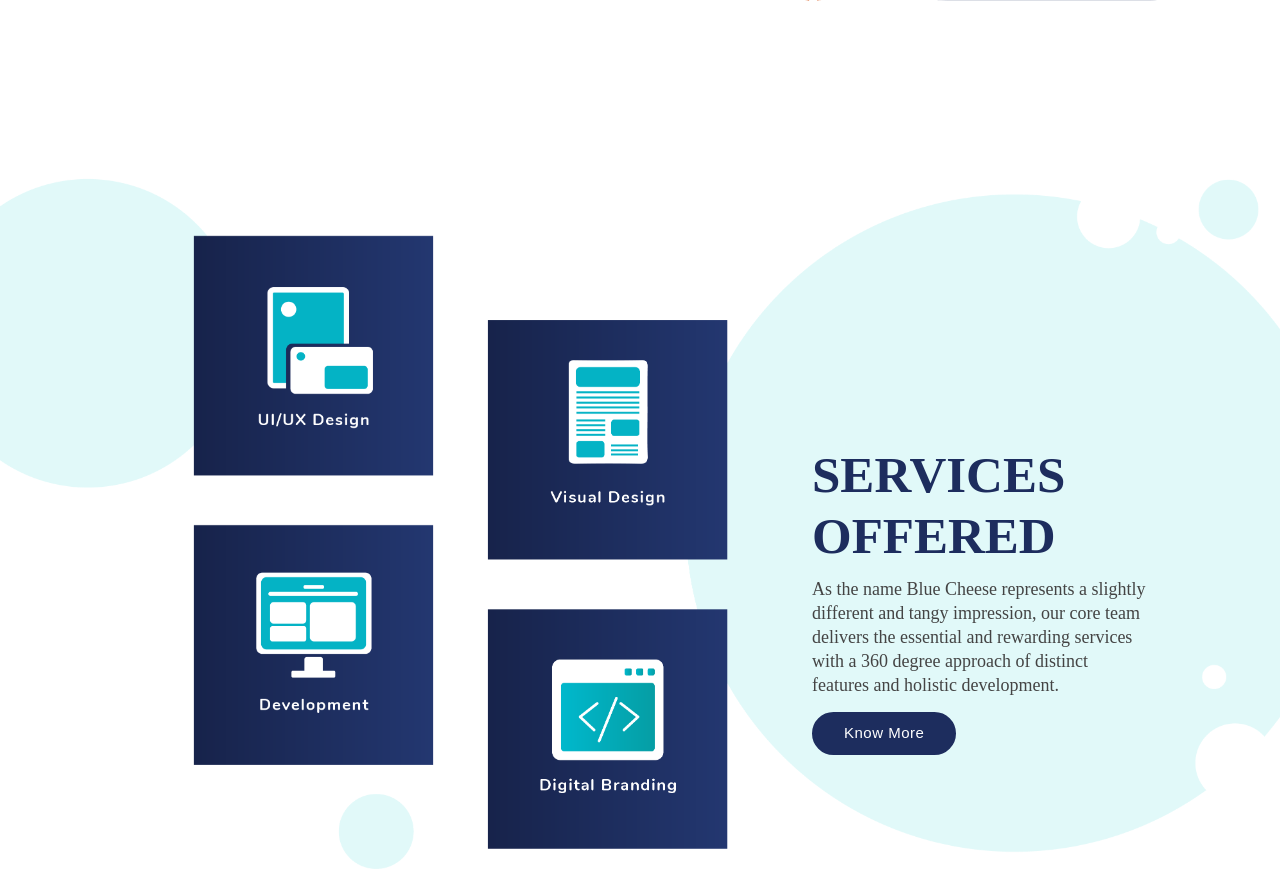
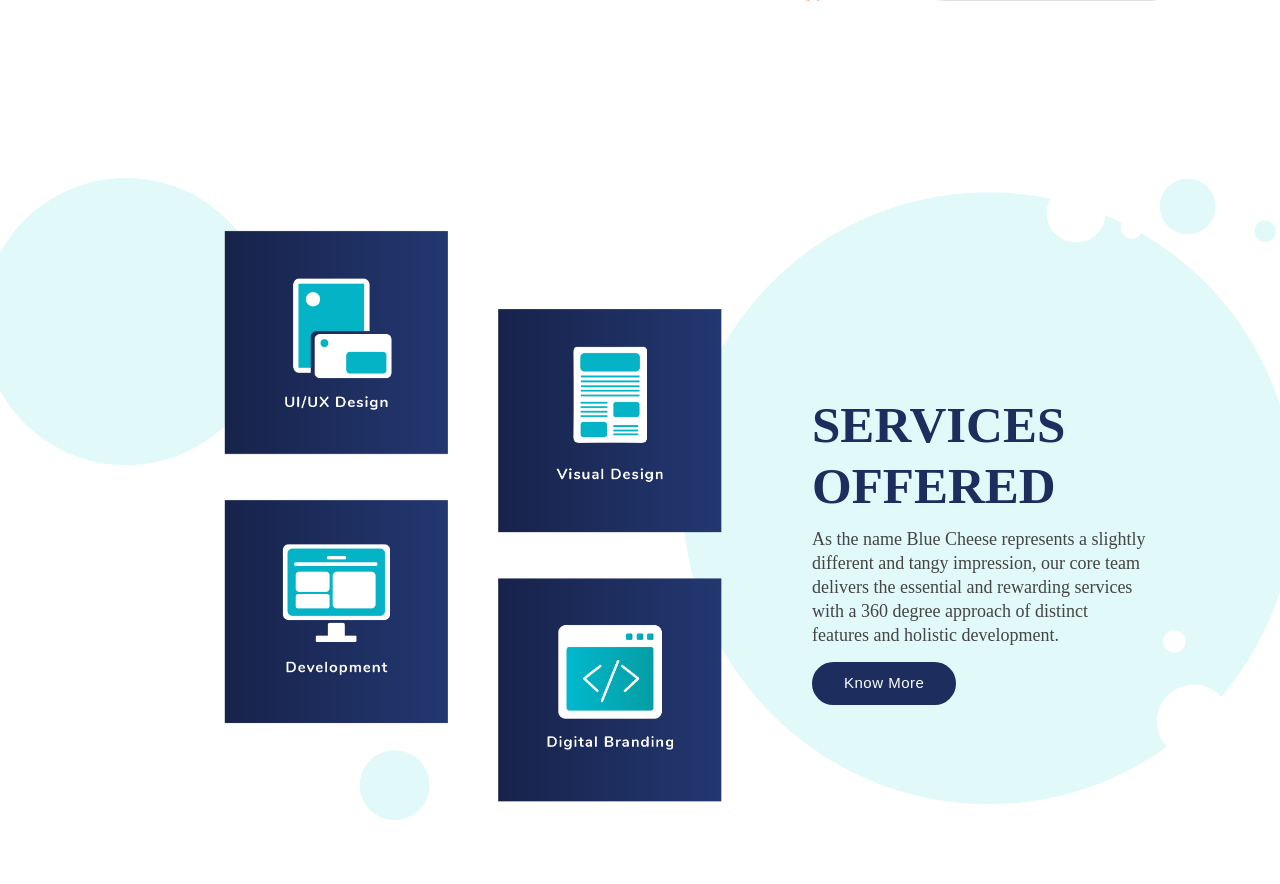
Before and after one commit to RoshaniSitlani05/blue-cheese, a PHP site: page / in a window 1280 px wide. Shown: the part 458-1342 px from the top of the page. Run offline with PHP 8.4, Linux system fonts and the light colour scheme; some web fonts are replaced.

Commit message:
Update style.css

```diff
--- a/assets/css/style.css
+++ b/assets/css/style.css
@@ -718,6 +718,11 @@ section {
     text-align: -webkit-left;
 }
 
+@media (max-width: 1400px) {
+    .featured-services {
+        padding: 200px 0px 100px 0;
+    }
+}
 @media (max-width: 991px) {
 
   .featured-services {
```
